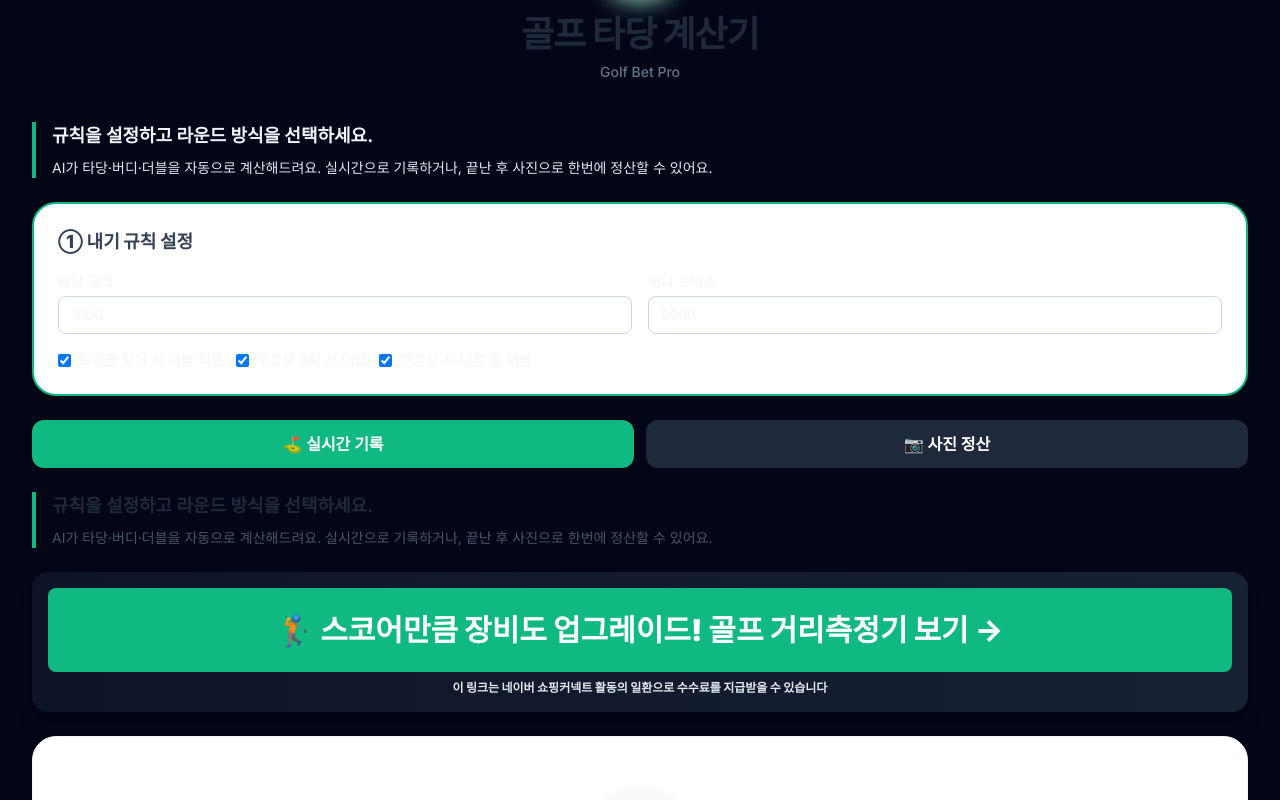
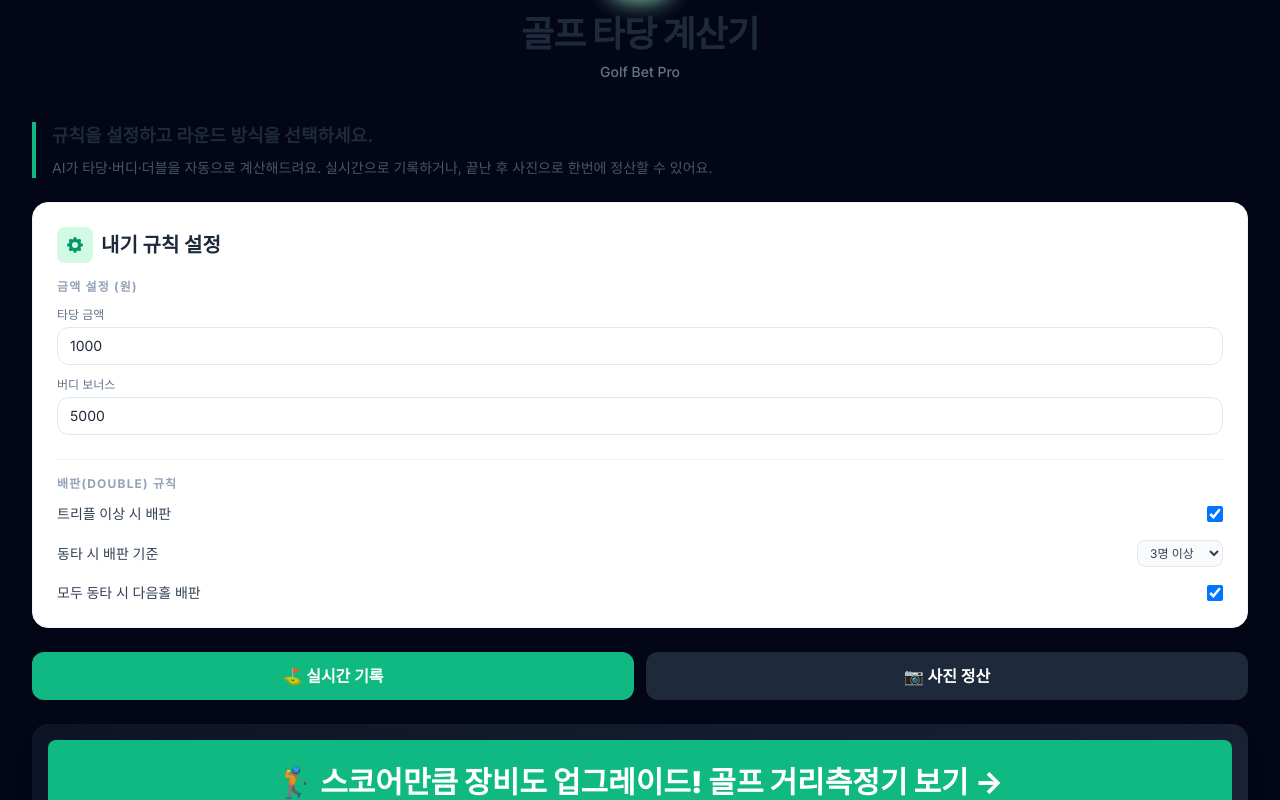
Before and after one commit to soonwooj/golf-bet-master, a React (Vite) app: page / in a window 1280 px wide. Shown: the part 1040-1840 px from the top of the page. Built offline with nearby package versions, Linux system fonts and the light colour scheme.

Commit message:
Clean up duplicate rule UI and intro text; keep original BetSettingsForm />

```diff
--- a/src/App.tsx
+++ b/src/App.tsx
@@ -191,64 +191,15 @@ const App: React.FC = () => {
 
       {/* App intro text */}
       <section className="border-l-4 border-emerald-500 pl-4 mb-6">
-        <p className="font-bold text-lg text-slate-100">규칙을 설정하고 라운드 방식을 선택하세요.</p>
-        <p className="mt-2 text-sm text-slate-200">
+        <p className="font-bold text-lg text-slate-800 dark:text-slate-100">규칙을 설정하고 라운드 방식을 선택하세요.</p>
+        <p className="mt-2 text-sm text-slate-600 dark:text-slate-300">
           AI가 타당·버디·더블을 자동으로 계산해드려요. 실시간으로 기록하거나, 끝난 후 사진으로 한번에 정산할 수 있어요.
         </p>
       </section>
 
-      {/* Rule setting panel */}
-      <section className="border-2 border-emerald-500 rounded-3xl p-6 mb-6 bg-white dark:bg-slate-900 shadow-sm">
-        <h2 className="font-extrabold text-lg text-slate-700 dark:text-slate-200 mb-4">① 내기 규칙 설정</h2>
-        <div className="grid grid-cols-1 md:grid-cols-2 gap-4 mb-4">
-          <label className="space-y-1 text-sm text-slate-100 dark:text-slate-100">
-            <span>타당 금액</span>
-            <input
-              type="number"
-              value={settings.perStrokeAmount}
-              onChange={(e) => setSettings(prev => ({ ...prev, perStrokeAmount: Number(e.target.value) || 0 }))}
-              className="w-full rounded-lg border border-slate-300 dark:border-slate-700 bg-white dark:bg-slate-800 px-3 py-2 text-sm"
-            />
-          </label>
-          <label className="space-y-1 text-sm text-slate-100 dark:text-slate-100">
-            <span>버디 보너스</span>
-            <input
-              type="number"
-              value={settings.birdieAmount}
-              onChange={(e) => setSettings(prev => ({ ...prev, birdieAmount: Number(e.target.value) || 0 }))}
-              className="w-full rounded-lg border border-slate-300 dark:border-slate-700 bg-white dark:bg-slate-800 px-3 py-2 text-sm"
-            />
-          </label>
-        </div>
-        <div className="flex flex-col md:flex-row md:items-center gap-3">
-          <label className="inline-flex items-center gap-2 text-sm text-slate-100 dark:text-slate-100">
-            <input
-              type="checkbox"
-              checked={settings.doubleOnTripleBogey}
-              onChange={(e) => setSettings(prev => ({ ...prev, doubleOnTripleBogey: e.target.checked }))}
-              className="form-checkbox"
-            />
-            트리플 보기 시 더블 적용
-          </label>
-          <label className="inline-flex items-center gap-2 text-sm text-slate-100 dark:text-slate-100">
-            <input
-              type="checkbox"
-              checked={settings.doubleOnTieCount >= 3}
-              onChange={(e) => setSettings(prev => ({ ...prev, doubleOnTieCount: e.target.checked ? 3 : 0 }))}
-              className="form-checkbox"
-            />
-            무승부 3회 시 더블
-          </label>
-          <label className="inline-flex items-center gap-2 text-sm text-slate-100 dark:text-slate-100">
-            <input
-              type="checkbox"
-              checked={settings.doubleNextOnAllTie}
-              onChange={(e) => setSettings(prev => ({ ...prev, doubleNextOnAllTie: e.target.checked }))}
-              className="form-checkbox"
-            />
-            무승부 시 다음 홀 더블
-          </label>
-        </div>
+      {/* Rule setting component (original) */}
+      <section className="mb-6">
+        <BetSettingsForm settings={settings} setSettings={setSettings} />
       </section>
 
       {/* Mode selection buttons */}
@@ -265,14 +216,6 @@ const App: React.FC = () => {
         >
           📷 사진 정산
         </button>
-      </section>
-
-      {/* App intro text */}
-      <section className="border-l-4 border-emerald-500 pl-4 mb-6">
-        <p className="font-bold text-lg text-slate-800 dark:text-slate-100">규칙을 설정하고 라운드 방식을 선택하세요.</p>
-        <p className="mt-2 text-sm text-slate-600 dark:text-slate-300">
-          AI가 타당·버디·더블을 자동으로 계산해드려요. 실시간으로 기록하거나, 끝난 후 사진으로 한번에 정산할 수 있어요.
-        </p>
       </section>
 
       {/* 인피드 광고 */}
@@ -313,7 +256,6 @@ const App: React.FC = () => {
           <div className="lg:col-span-10 space-y-6">
             <div className="grid grid-cols-1 lg:grid-cols-12 gap-6">
               <div className="lg:col-span-4 space-y-6">
-                <BetSettingsForm settings={settings} setSettings={setSettings} />
                 {results.totals.length > 0 && (
                   <div className="bg-slate-900 dark:bg-slate-900 text-white p-6 rounded-3xl shadow-xl border-t-4 border-emerald-500">
                     <h3 className="text-xs font-black text-emerald-400 uppercase tracking-widest mb-4 flex items-center justify-between">
```
